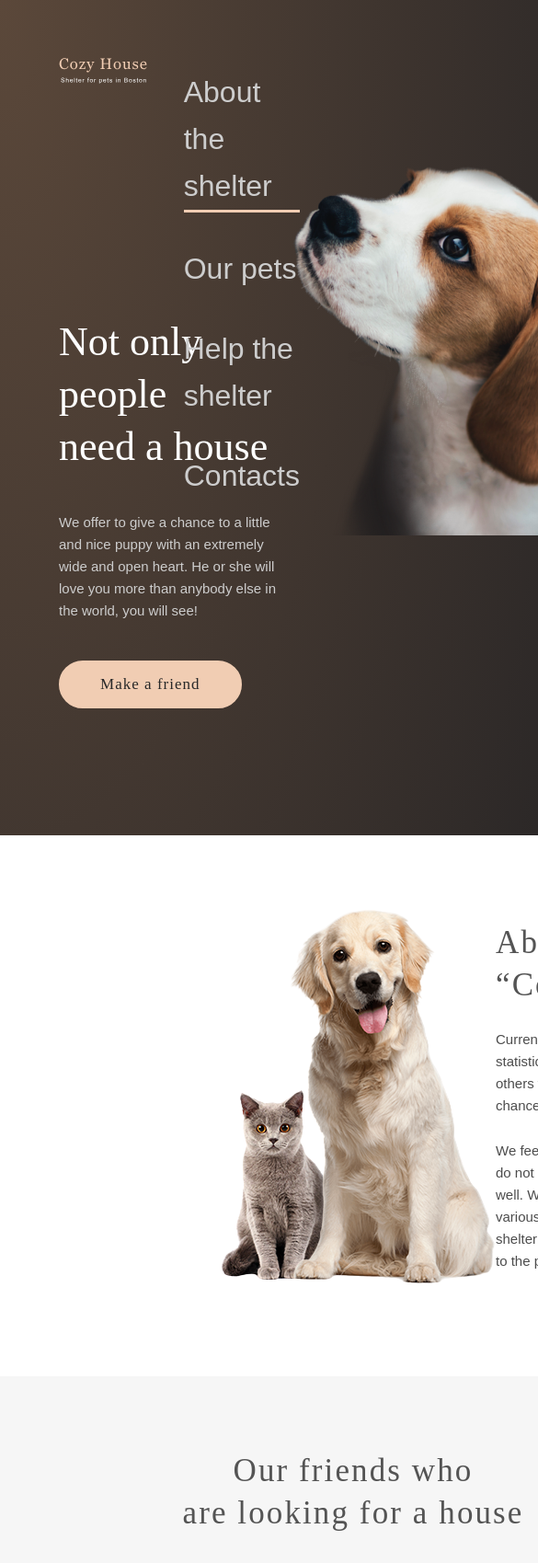
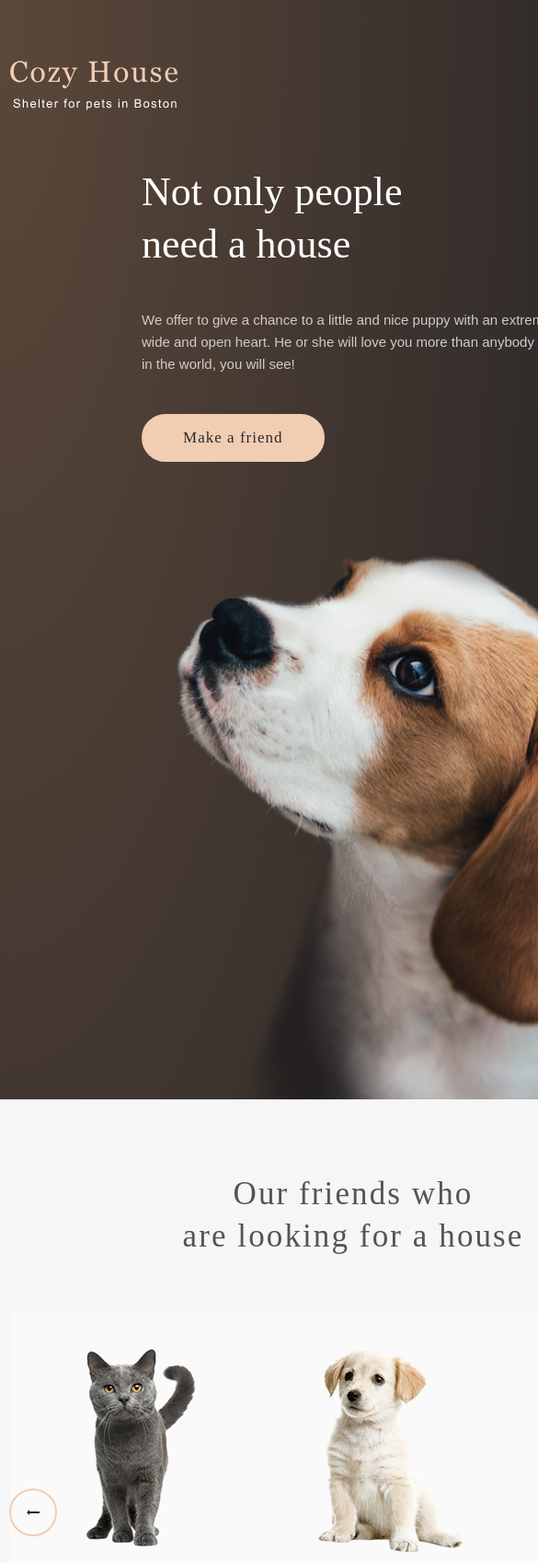
Before and after one commit to StarkovSergey/shelter, a website: page shelter/src/index.html in a window 390 px wide. Shown: the top 1699 px of the page at 92% size, 585 px wide, since content can reach past the window. Drawn offline with nearby package versions, Linux system fonts and the light colour scheme; files that its build step writes are made by us from their sources; a web font is replaced by a local one.

Commit message:
feat: media queries in header

```diff
--- a/shelter/src/html/footer.html
+++ b/shelter/src/html/footer.html
@@ -1,4 +1,4 @@
-<footer class="footer">
+<footer class="footer" id="footer">
   <div class="footer__container container">
     <section class="section  footer__questions-section">
       <h2 class="section__title  section__title--light  footer__title">For questions and suggestions</h2>
--- a/shelter/src/html/header.html
+++ b/shelter/src/html/header.html
@@ -13,12 +13,14 @@
           <a href="our-pets.html" class="navigation__link  @@modifierPetsLink">Our pets</a>
         </li>
         <li class="navigation__item">
-          <a href="#" class="navigation__link">Help the shelter</a>
+          <a href="index.html#help" class="navigation__link">Help the shelter</a>
         </li>
         <li class="navigation__item">
-          <a href="#" class="navigation__link">Contacts</a>
+          <a href="#footer" class="navigation__link">Contacts</a>
         </li>
       </ul>
+
+      <button class="navigation__toggle"></button>
     </nav>
   </div>
 </header>
--- a/shelter/src/index.html
+++ b/shelter/src/index.html
@@ -51,7 +51,7 @@
         </div>
       </section>
 
-      <section class="section about">
+      <section class="section about" style="display: none">
         <div class="container">
           <div class="about__row">
             <div class="about__column">
@@ -152,7 +152,7 @@
         </div>
       </section>
 
-      <section class="section help">
+      <section class="section help" id="help">
         <div class="container">
           <h2 class="section__title section__title--center help__title">
             How you can help<br />
--- a/shelter/src/js/app.js
+++ b/shelter/src/js/app.js
@@ -0,0 +1 @@
+console.log();
--- a/shelter/src/scss/blocks/about.scss
+++ b/shelter/src/scss/blocks/about.scss
@@ -1,5 +1,5 @@
-.about {
-}
+// .about {
+// }
 
 .about__row {
   display: flex;
--- a/shelter/src/scss/blocks/footer.scss
+++ b/shelter/src/scss/blocks/footer.scss
@@ -1,10 +1,6 @@
 .footer {
   padding-top: 40px;
-  background-image: radial-gradient(
-    110.67% 538.64% at 5.73% 50%,
-    #513d2f 0%,
-    #1a1a1c 100%
-  );
+  background-image: radial-gradient(110.67% 538.64% at 5.73% 50%, #513d2f 0%, #1a1a1c 100%);
 }
 
 .footer__questions-section {
--- a/shelter/src/scss/blocks/friends.scss
+++ b/shelter/src/scss/blocks/friends.scss
@@ -1,5 +1,5 @@
-.friends {
-}
+// .friends {
+// }
 
 .friends__container {
   display: flex;
--- a/shelter/src/scss/blocks/header.scss
+++ b/shelter/src/scss/blocks/header.scss
@@ -3,7 +3,6 @@
   width: 100%;
   padding-top: 60px;
   padding-bottom: 60px;
-
 
   &--pets {
     position: fixed;
--- a/shelter/src/scss/blocks/hero.scss
+++ b/shelter/src/scss/blocks/hero.scss
@@ -8,11 +8,21 @@
 .hero__container {
   display: flex;
   justify-content: space-between;
+
+  @media (max-width: $laptop-width) {
+    flex-direction: column;
+    align-items: center;
+  }
 }
 
 .hero__column {
   width: 460px;
   margin-top: 163px;
+
+  @media (max-width: $laptop-width) {
+    margin-top: 0;
+    margin-bottom: 100px;
+  }
 }
 
 .hero__strong-text {
@@ -27,3 +37,11 @@
   margin-bottom: 42px;
   color: var(--color-dark-s);
 }
+
+.hero__image {
+  @media (max-width: $laptop-width) {
+    align-self: end;
+    width: 569px;
+    height: 593px;
+  }
+}
--- a/shelter/src/scss/blocks/navigation.scss
+++ b/shelter/src/scss/blocks/navigation.scss
@@ -1,6 +1,7 @@
 .navigation {
   display: flex;
   justify-content: space-between;
+
 }
 
 // .navigation__logo {
@@ -13,6 +14,7 @@
   list-style: none;
 
   @media (max-width: $tablet-width) {
+    display: none;
     flex-direction: column;
   }
 }
@@ -42,3 +44,11 @@
     color: var(--color-dark-l);
   }
 }
+
+.navigation__toggle {
+  display: none;
+
+  @media (max-width: $laptop-width) {
+    display: block;
+  }
+}
--- a/shelter/src/scss/global.scss
+++ b/shelter/src/scss/global.scss
@@ -62,9 +62,13 @@ button {
   margin: 0 auto;
   padding: 0 40px;
 
+  @media (max-width: $laptop-width) {
+    max-width: 768px;
+    padding: 0 30px;
+  }
+
   @media (max-width: $tablet-width) {
-    max-width: 768px;
-    padding: 0 64px;
+    padding: 0 10px;
   }
 }
 
```
Also changed, not shown: shelter/docs/index.html (+7 -5 lines), shelter/docs/our-pets.html (+5 -3 lines), shelter/docs/css/style.css, shelter/docs/css/style.min.css, shelter/docs/js/app.min.js, 2 other files.
